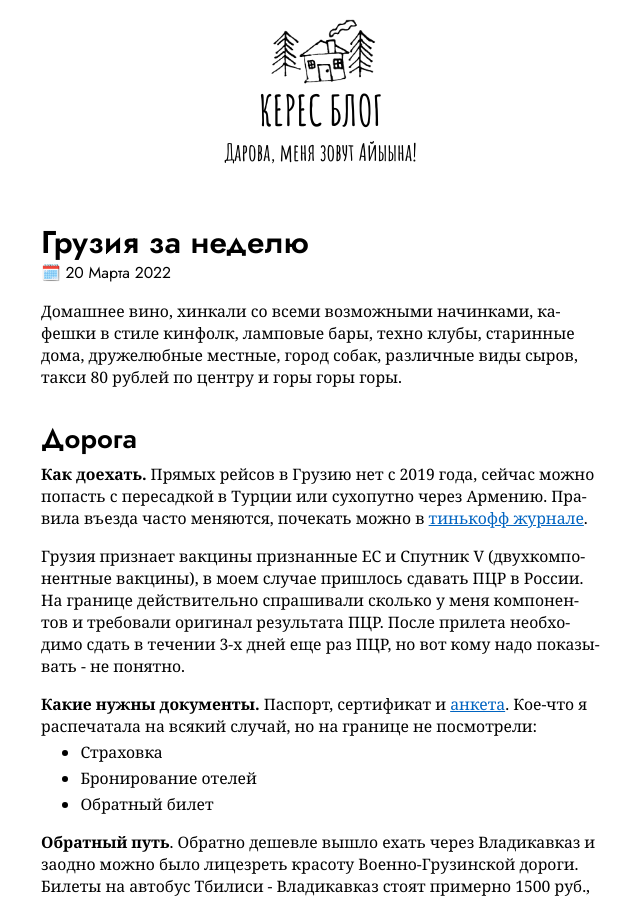
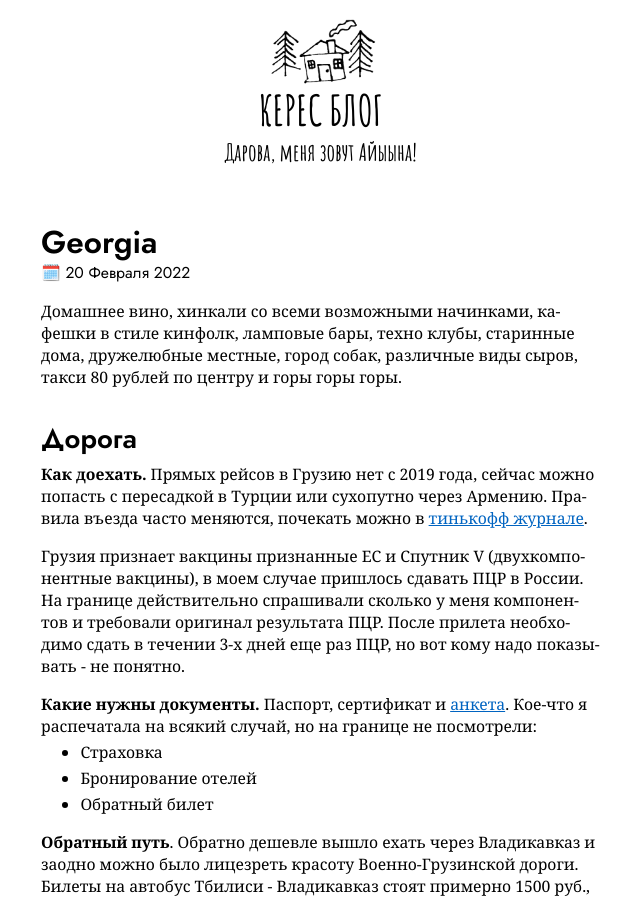
Before and after one commit to keresm/keresaina.github.io, a Jekyll site: the page built from _posts/2022-02-20-Georgia.md, in a window 1280 px wide and 900 px high. Shown: the whole window, without its empty margins (319-959 px from the left). Built offline with Jekyll 4.4.1, drawn with Linux system fonts in a browser that asks for light colours; our own code applies the rules of GitHub Pages for plain Markdown files.

Commit message:
Update 2022-02-20-Georgia.md

```diff
--- a/_posts/2022-02-20-Georgia.md
+++ b/_posts/2022-02-20-Georgia.md
@@ -1,8 +1,4 @@
----
-layout: post
-title: Грузия за неделю
-date:   2022-03-20 21:41:13 +0900
----
+
 
 Домашнее вино, хинкали со всеми возможными начинками, кафешки в стиле кинфолк, ламповые бары, техно клубы, старинные дома, дружелюбные местные, город собак, различные виды сыров, такси 80 рублей по центру и горы горы горы.
 
```
